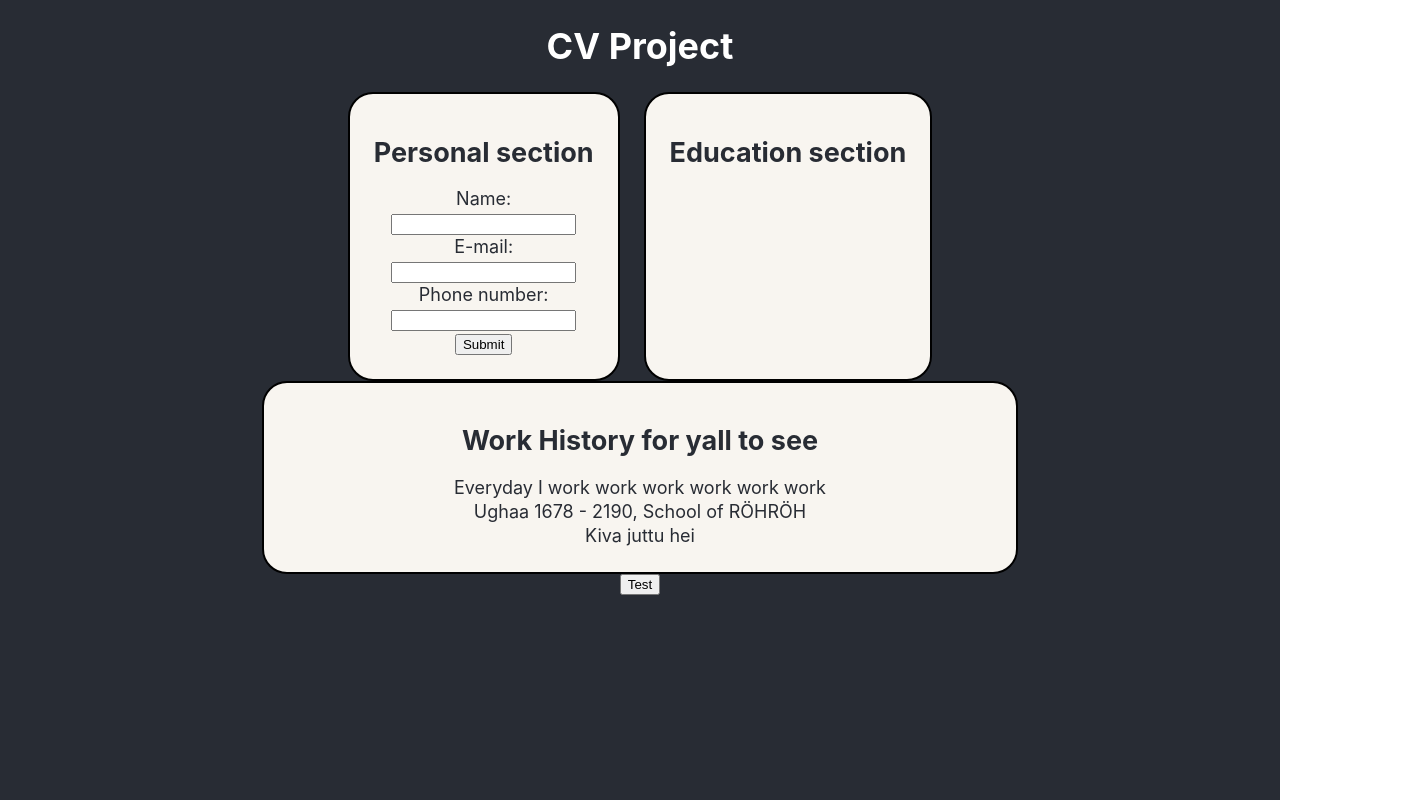
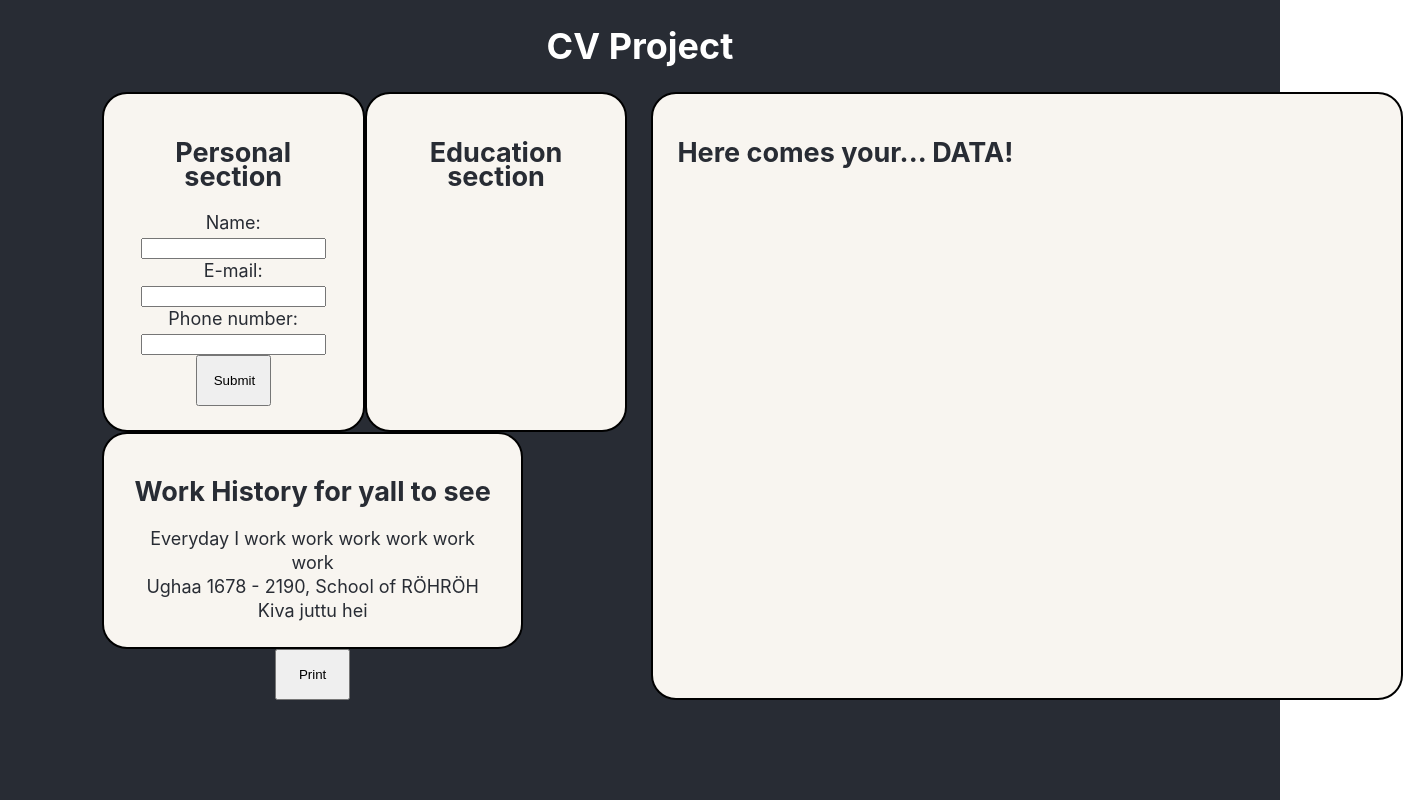
Before and after one commit to PettLe/cv-project, a React (Create React App) app: page / in a window 1280 px wide. Shown: the whole page, 1403 px wide, since content can reach past the window. Built offline with nearby package versions, Linux system fonts and the light colour scheme.

Commit message:
struggling with layout. Created separate Component for output.

```diff
--- a/src/App.css
+++ b/src/App.css
@@ -17,12 +17,18 @@ ul {
 }
 .PerEd {
   display: flex;
-  gap: 3vh;
+  justify-content: space-between;
+  /*gap: 3vh;*/
+}
+.flexAll {
+  display: flex;
+  gap: 10vw;
 }
 
 .Personal,
 .Education,
-.WorkHistory {
+.WorkHistory,
+.infoOutput {
   color: #282c34;
   background-color: rgb(248, 245, 240);
   padding: 3vh;
@@ -30,6 +36,31 @@ ul {
   border: 2px solid black;
   line-height: 3vh;
 }
+
+.Personal,
+.Education {
+  min-width: 50%;
+}
+
+.formFlex {
+  width: 100%;
+  display: flex;
+  flex-direction: column;
+  align-items: center;
+  flex-wrap: wrap;
+}
+
+.formFlex button {
+  padding: 2vh;
+  width: 75px;
+}
 .WorkHistory {
-  width: 55%;
+  min-width: 80%;
 }
+
+.infoOutput {
+  min-width: 65%;
+  display: flex;
+  flex-direction: column;
+  text-align: left;
+}
--- a/src/App.js
+++ b/src/App.js
@@ -5,6 +5,7 @@ import uniqid from "uniqid";
 import Personal from "./components/Personal";
 import Education from "./components/Education";
 import WorkHistory from "./components/WorkHistory";
+import InfoOutput from "./components/InfoOutput";
 
 class App extends Component {
   constructor() {
@@ -30,9 +31,6 @@ class App extends Component {
 
     this.setState((prevState) => ({
       personal: {
-        //       nameInput: value,
-        //       emailInput: value,
-        //       phoneInput: value,
         ...prevState.personal,
         [e.target.name]: value,
         id: this.state.personal.id,
@@ -61,16 +59,16 @@ class App extends Component {
     //    return console.log(item);
     //  });
     console.log(this.state.personalInfo);
-    // console.log(this.state.personalInfo[0].phoneInput);
-    // console.log(this.state.personalInfo[0].personal.personal.nameInput);
-    // console.log(this.state.personalInfo[0].personal.emailInput);
   };
 
   render() {
     const { personal, personalInfo } = this.state;
     return (
       <div className="App">
+        <div className="formComponents">
           <h1>CV Project</h1>
+          <div className="flexAll">
+            <div className="formFlex">
               <div className="PerEd">
                 <Personal
                   personal={personal}
@@ -81,7 +79,14 @@ class App extends Component {
                 <Education />
               </div>
               <WorkHistory />
-        <button onClick={this.test}>Test</button>
+              <button onClick={this.test}>Print</button>
+            </div>
+
+            <div className="infoOutput">
+              <InfoOutput personalInfo={personalInfo} />
+            </div>
+          </div>
+        </div>
       </div>
     );
   }
--- /dev/null
+++ b/src/components/InfoOutput.js
@@ -0,0 +1,22 @@
+import React from "react";
+
+const InfoOutput = (props) => {
+  const { personalInfo } = props;
+
+  return (
+    <div className="infoData">
+      <h2>Here comes your... DATA!</h2>
+      {personalInfo.map((item) => {
+        return (
+          <ul key={item.id}>
+            <li>Name: {item.nameInput}</li>
+            <li>E-mail: {item.emailInput}</li>
+            <li>Phone: {item.phoneInput}</li>
+          </ul>
+        );
+      })}
+    </div>
+  );
+};
+
+export default InfoOutput;
```
Lines whose indentation alone changed are shown as unchanged.
